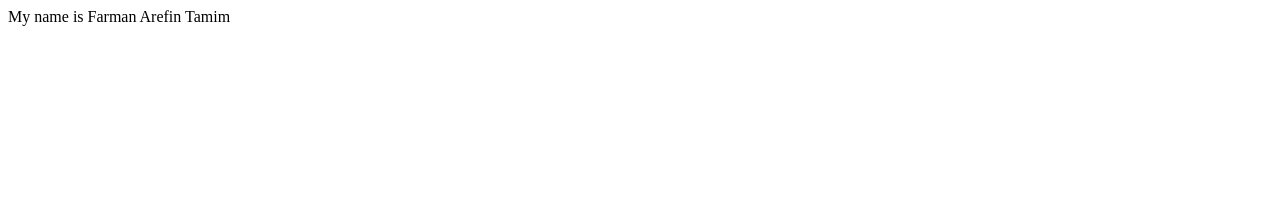
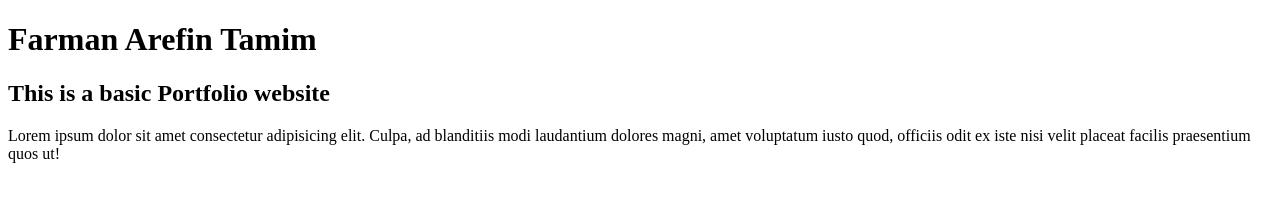
Before and after one commit to farman-arefin-outlook/Assignment-01, a plain HTML site: page index.html in a window 1280 px wide. Drawn offline with Linux system fonts and the light colour scheme.

Commit message:
Add h1 and p

```diff
--- a/index.html
+++ b/index.html
@@ -9,10 +9,15 @@
 
 <body>
     <header>
-        <nav>My name is Farman Arefin Tamim</nav>
+        <h1>Farman Arefin Tamim</h1>
     </header>
     <main>
-
+        <section>
+            <h1>This is a basic Portfolio website</h1>
+            <p>Lorem ipsum dolor sit amet consectetur adipisicing elit. Culpa, ad blanditiis modi laudantium dolores
+                magni, amet voluptatum iusto quod, officiis odit ex iste nisi velit placeat facilis praesentium quos ut!
+            </p>
+        </section>
     </main>
     <footer>
 
```
